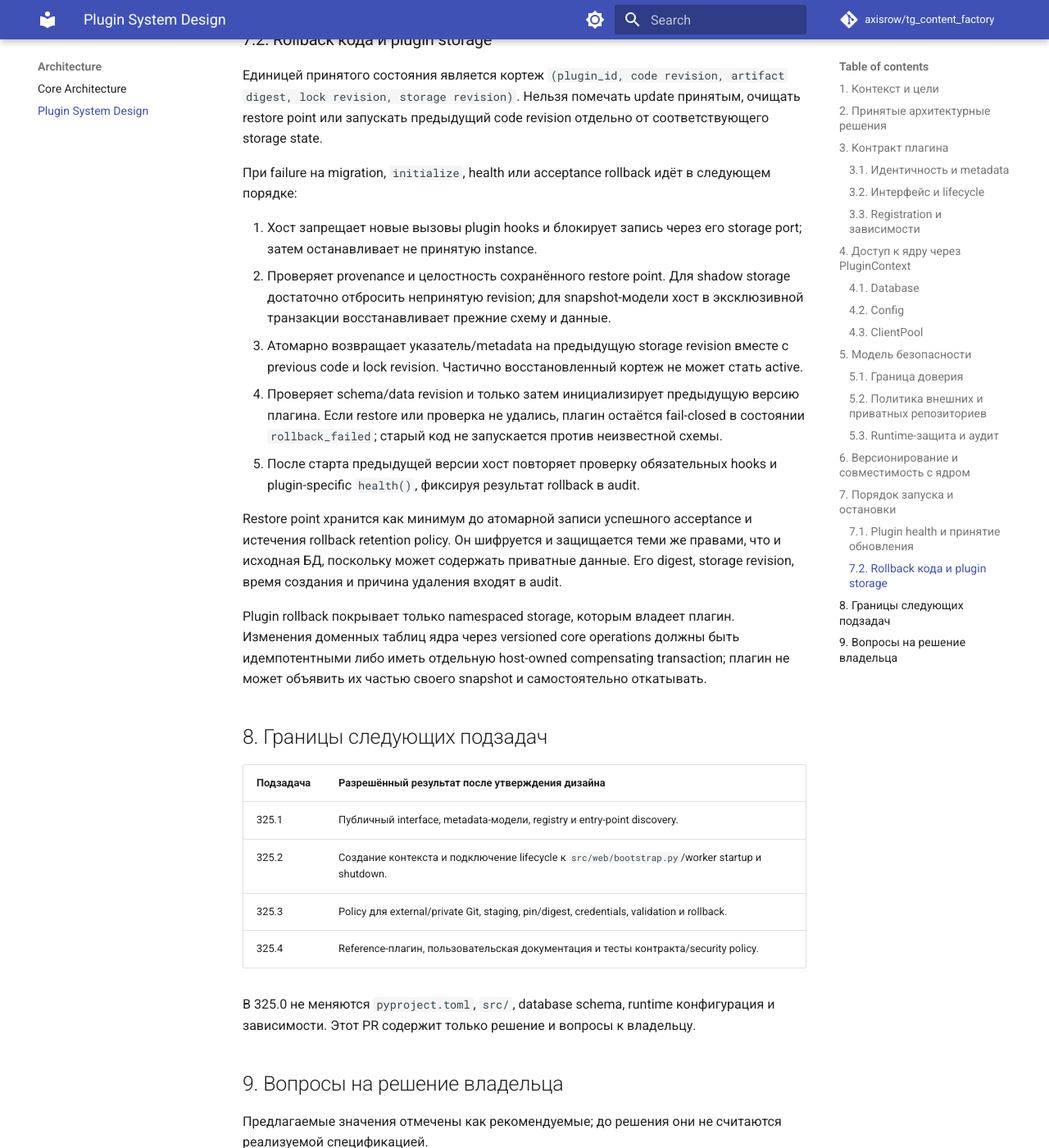
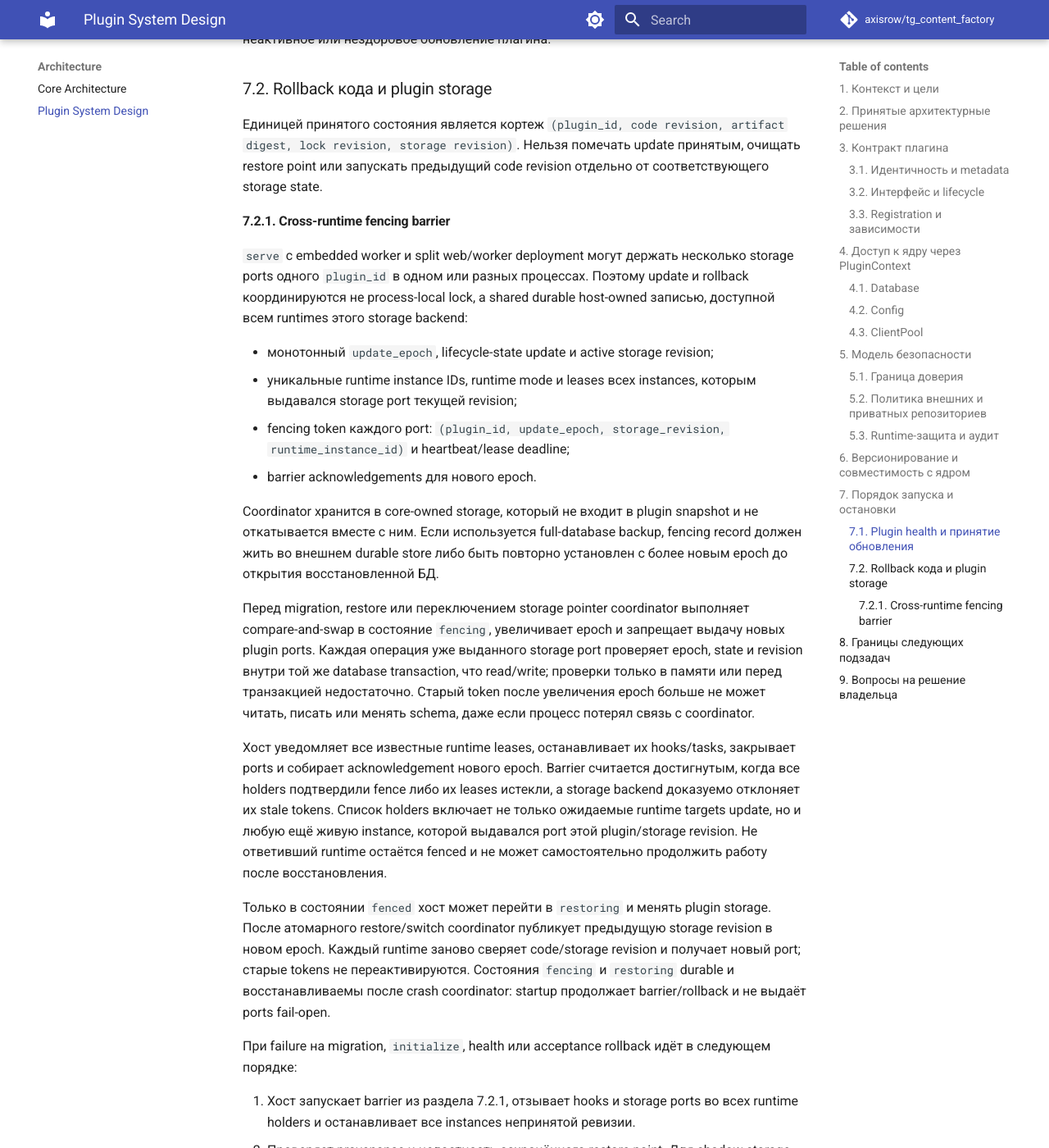
Before and after one commit to axisrow/tg_content_factory, an MkDocs documentation site: the page built from docs/design/plugin-system.md, in a window 1280 px wide and 1400 px high, scrolled down 11680 px. Shown: the whole window at 82% size. Built offline with MkDocs 1.6.1 and Material for MkDocs 9.7.7, drawn with Linux system fonts in a browser that asks for light colours; comment, search, counter and statistics services are not loaded; some of the changed text lies outside the part shown.

Commit message:
docs: fence plugin storage across runtimes

```diff
--- a/docs/design/plugin-system.md
+++ b/docs/design/plugin-system.md
@@ -166,9 +166,11 @@ Write capability выдается только при явном запросе
 Предпочтительный механизм — shadow storage revision: snapshot текущего
 namespace мигрируется отдельно, а принятая ревизия остаётся неизменной до
 атомарного переключения указателя. Если backend не поддерживает shadow copy,
-допустим quiesce всех plugin writes и транзакционный snapshot/restore. Update с
-destructive migration нельзя начинать, если хост не может доказать атомарное
-восстановление предыдущего состояния.
+допустим только cross-runtime fence из раздела 7.2.1, который останавливает все
+plugin writes, и транзакционный snapshot/restore. Process-local lock или
+остановка одной instance недостаточны. Update с destructive migration нельзя
+начинать, если хост не может доказать атомарное восстановление предыдущего
+состояния.
 
 ### 4.2. Config
 
@@ -360,6 +362,7 @@ Database. Один сломавшийся плагин не должен пом
 - runtime targets, в которых плагин должен быть активен;
 - утверждённые capabilities и набор обязательных hook IDs;
 - исходная и целевая plugin storage revision и идентификатор restore point;
+- shared update epoch и множество runtime leases, участвующих в barrier;
 - предыдущая принятая ревизия, доступная для rollback.
 
 После restart обновление принимается только если для каждого ожидаемого
@@ -396,21 +399,64 @@ artifact digest, lock revision, storage revision)`. Нельзя помечат
 принятым, очищать restore point или запускать предыдущий code revision отдельно
 от соответствующего storage state.
 
+#### 7.2.1. Cross-runtime fencing barrier
+
+`serve` с embedded worker и split web/worker deployment могут держать несколько
+storage ports одного `plugin_id` в одном или разных процессах. Поэтому update и
+rollback координируются не process-local lock, а shared durable host-owned
+записью, доступной всем runtimes этого storage backend:
+
+- монотонный `update_epoch`, lifecycle-state update и active storage revision;
+- уникальные runtime instance IDs, runtime mode и leases всех instances,
+  которым выдавался storage port текущей revision;
+- fencing token каждого port: `(plugin_id, update_epoch, storage_revision,
+  runtime_instance_id)` и heartbeat/lease deadline;
+- barrier acknowledgements для нового epoch.
+
+Coordinator хранится в core-owned storage, который не входит в plugin snapshot
+и не откатывается вместе с ним. Если используется full-database backup, fencing
+record должен жить во внешнем durable store либо быть повторно установлен с
+более новым epoch до открытия восстановленной БД.
+
+Перед migration, restore или переключением storage pointer coordinator
+выполняет compare-and-swap в состояние `fencing`, увеличивает epoch и запрещает
+выдачу новых plugin ports. Каждая операция уже выданного storage port проверяет
+epoch, state и revision внутри той же database transaction, что read/write;
+проверки только в памяти или перед транзакцией недостаточно. Старый token после
+увеличения epoch больше не может читать, писать или менять schema, даже если
+процесс потерял связь с coordinator.
+
+Хост уведомляет все известные runtime leases, останавливает их hooks/tasks,
+закрывает ports и собирает acknowledgement нового epoch. Barrier считается
+достигнутым, когда все holders подтвердили fence либо их leases истекли, а
+storage backend доказуемо отклоняет их stale tokens. Список holders включает не
+только ожидаемые runtime targets update, но и любую ещё живую instance, которой
+выдавался port этой plugin/storage revision. Не ответивший runtime остаётся
+fenced и не может самостоятельно продолжить работу после восстановления.
+
+Только в состоянии `fenced` хост может перейти в `restoring` и менять plugin
+storage. После атомарного restore/switch coordinator публикует предыдущую
+storage revision в новом epoch. Каждый runtime заново сверяет code/storage
+revision и получает новый port; старые tokens не переактивируются. Состояния
+`fencing` и `restoring` durable и восстанавливаемы после crash coordinator:
+startup продолжает barrier/rollback и не выдаёт ports fail-open.
+
 При failure на migration, `initialize`, health или acceptance rollback идёт в
 следующем порядке:
 
-1. Хост запрещает новые вызовы plugin hooks и блокирует запись через его
-   storage port; затем останавливает не принятую instance.
+1. Хост запускает barrier из раздела 7.2.1, отзывает hooks и storage ports во
+   всех runtime holders и останавливает все instances непринятой ревизии.
 2. Проверяет provenance и целостность сохранённого restore point. Для shadow
    storage достаточно отбросить непринятую revision; для snapshot-модели хост
-   в эксклюзивной транзакции восстанавливает прежние схему и данные.
+   только после полного fence в эксклюзивной транзакции восстанавливает прежние
+   схему и данные.
 3. Атомарно возвращает указатель/metadata на предыдущую storage revision вместе
-   с previous code и lock revision. Частично восстановленный кортеж не может
-   стать active.
+   с previous code и lock revision и публикует новый epoch. Частично
+   восстановленный кортеж не может стать active.
 4. Проверяет schema/data revision и только затем инициализирует предыдущую
-   версию плагина. Если restore или проверка не удались, плагин остаётся
-   fail-closed в состоянии `rollback_failed`; старый код не запускается против
-   неизвестной схемы.
+   версию плагина во всех требуемых runtime targets с новыми ports. Если fence,
+   restore или проверка не удались, плагин остаётся fail-closed в состоянии
+   `rollback_failed`; старый код не запускается против неизвестной схемы.
 5. После старта предыдущей версии хост повторяет проверку обязательных hooks и
    plugin-specific `health()`, фиксируя результат rollback в audit.
 
```
